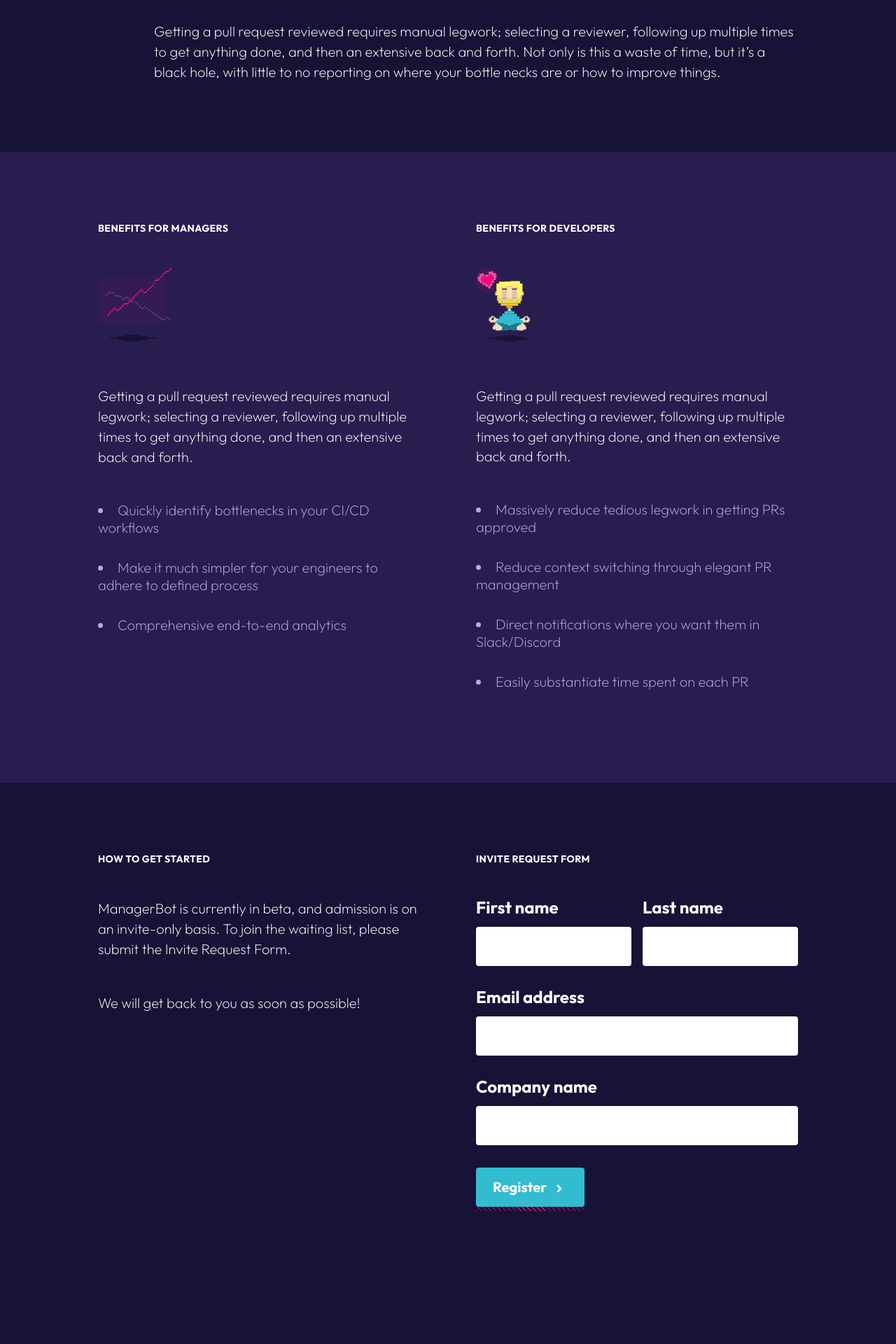
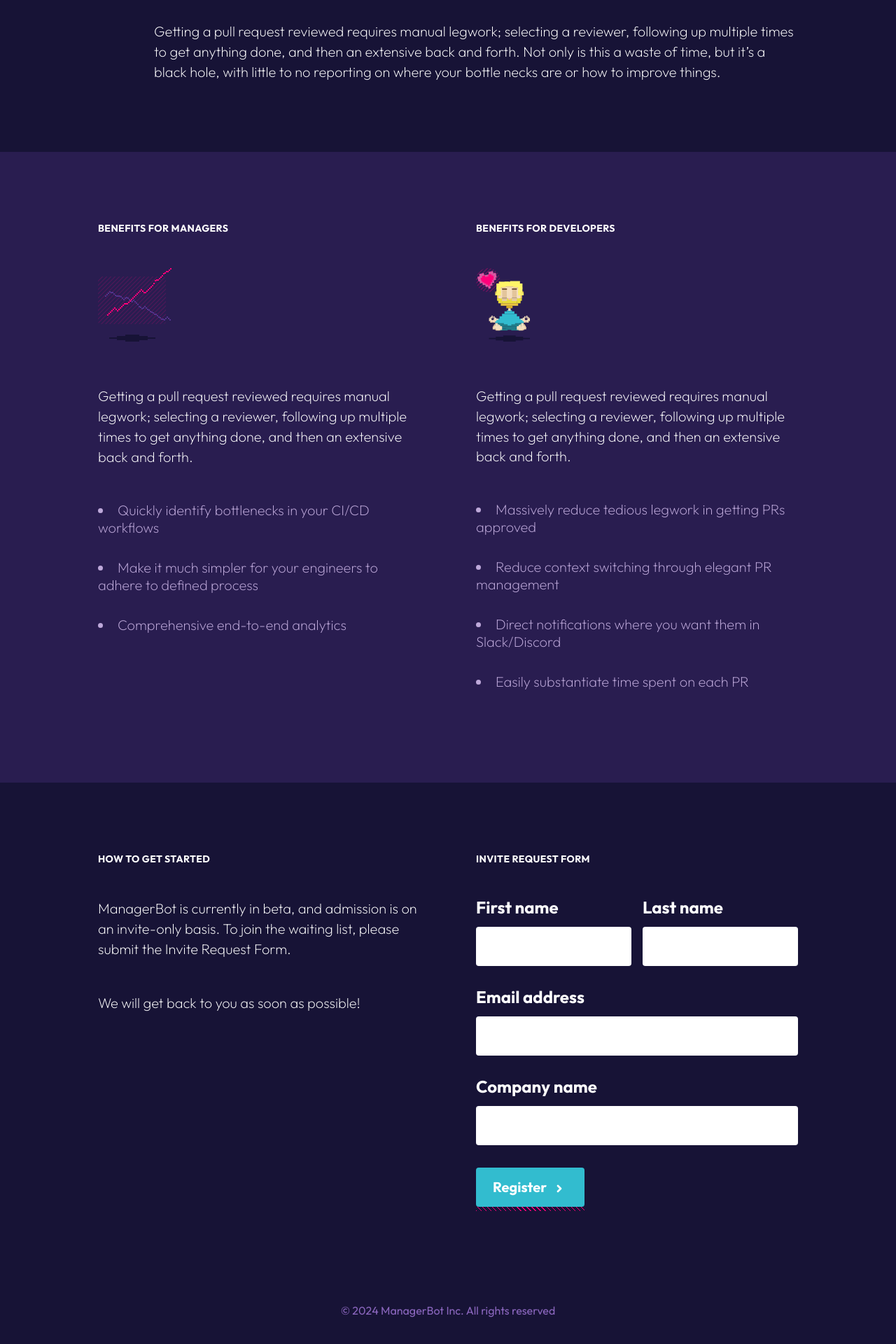
Before and after one commit to Hyper-Unearthing/hyper-unearthing.github.io, a Jekyll site: the page built from index.html, in a window 1280 px wide. Shown: the part 1857-3777 px from the top of the page at 70% size. Built offline with Jekyll 4.4.1, drawn with Linux system fonts in a browser that asks for light colours; before the commit the page ends 3681 px from its top, so only the background shows below that.

Commit message:
feat: add footer

```diff
--- a/assets/main.css
+++ b/assets/main.css
@@ -72,6 +72,18 @@
   font: var(--p-font);
 }
 
+.footer {
+  display: flex;
+  justify-content: center;
+  background-color: var(--page-background);
+  padding: var(--footer-padding) 0;
+  font-size: 1rem;
+}
+
+.footer span {
+  color: var(--footer-font-color);
+}
+
 @media (max-width: 980px) {
   :root {
     --hero-gutter: 32px;
--- a/index.html
+++ b/index.html
@@ -236,3 +236,6 @@
     </form>
   </section>
 </div>
+<div class="footer">
+  <span>© 2024 ManagerBot Inc. All rights reserved</span>
+</div>
```
